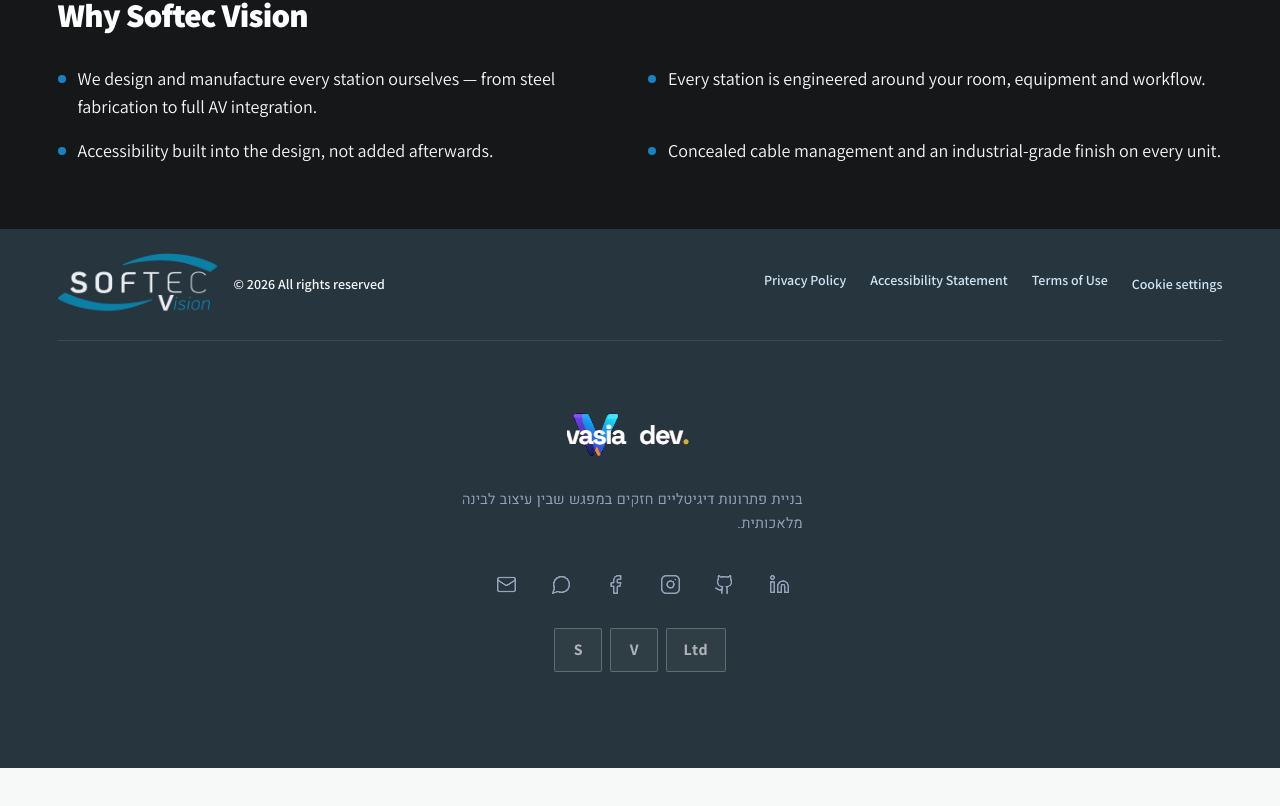
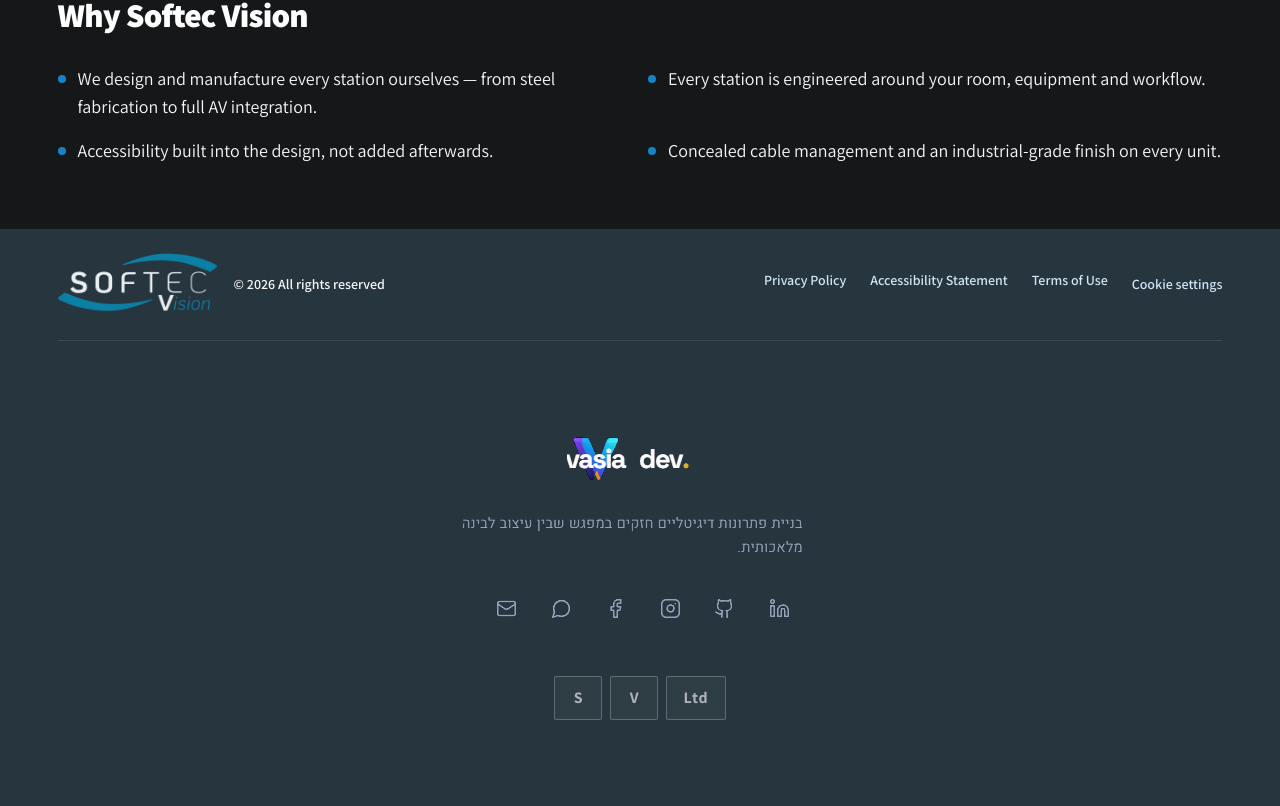
Before and after one commit to ward3107/softec-vision, a Next.js app in the folder web/: page /en/about in a window 1280 px wide. Shown: the part 927-1733 px from the top of the page. Before the commit the page ends 1695 px from the top, so only its background shows below. Built offline with nearby package versions, Linux system fonts and the light colour scheme; no server answers.

Commit message:
fix: use transparent readable creator signature with all contact links

```diff
--- a/web/src/components/CreatorSignature.tsx
+++ b/web/src/components/CreatorSignature.tsx
@@ -1,52 +1 @@
-import Image from 'next/image';
-
-const externalLinkProps = {
-  target: '_blank',
-  rel: 'noopener noreferrer'
-} as const;
-
-/** Waseem's permanent creator mark, using the supplied artwork intact. */
-export default function CreatorSignature() {
-  return (
-    <div className="relative w-full max-w-[320px] sm:max-w-[373px]" dir="ltr">
-      <Image
-        src="/brand/vasia-dev-signature.png"
-        alt="Vasia dev. — digital solutions, branding and website design"
-        width={373}
-        height={259}
-        sizes="(max-width: 480px) min(320px, calc(100vw - 72px)), 373px"
-        className="h-auto w-full"
-      />
-
-      <a
-        href="https://www.vasia.dev/"
-        {...externalLinkProps}
-        className="absolute left-[27%] top-[15%] h-[31%] w-[46%] rounded focus-visible:outline-white"
-        aria-label="Open the Vasia dev. website"
-      />
-      <a
-        href="mailto:vasyaward@gmail.com"
-        className="absolute bottom-[3%] left-0 h-[22%] w-1/6 rounded focus-visible:outline-white"
-        aria-label="Email Vasia dev."
-      />
-      <a
-        href="https://wa.me/972544742520"
-        {...externalLinkProps}
-        className="absolute bottom-[3%] left-1/6 h-[22%] w-1/6 rounded focus-visible:outline-white"
-        aria-label="Message Vasia dev. on WhatsApp"
-      />
-      <a
-        href="https://github.com/ward3107"
-        {...externalLinkProps}
-        className="absolute bottom-[3%] left-2/3 h-[22%] w-1/6 rounded focus-visible:outline-white"
-        aria-label="Open Waseem's GitHub profile"
-      />
-      <a
-        href="https://www.linkedin.com/in/waseem-abu-akel-334486374/"
-        {...externalLinkProps}
-        className="absolute bottom-[3%] left-5/6 h-[22%] w-1/6 rounded focus-visible:outline-white"
-        aria-label="Open Waseem's LinkedIn profile"
-      />
-    </div>
-  );
-}
+export { default } from './VasiaSignature';
--- /dev/null
+++ b/web/src/components/VasiaSignature.module.css
@@ -0,0 +1,56 @@
+/* Original transparent artwork; tone follows the footer surface, not the logo backdrop. */
+.signature {
+  position: relative;
+  display: block;
+  flex: 0 0 auto;
+  width: 373px;
+  max-width: calc(100% - 32px);
+  margin: 24px auto;
+  padding: 0;
+  border: 0;
+  background: transparent;
+  box-shadow: none;
+  direction: ltr;
+  isolation: isolate;
+}
+.signature .artwork {
+  display: block;
+  width: 100%;
+  max-width: 100%;
+  height: auto;
+  margin: 0;
+  filter: invert(1) hue-rotate(180deg) brightness(.8);
+}
+.signature[data-tone="dark"] .artwork,
+:global(.dark) .signature[data-tone="auto"] .artwork,
+:global(.dark-mode) .signature[data-tone="auto"] .artwork,
+:global([data-theme="dark"]) .signature[data-tone="auto"] .artwork {
+  filter: none;
+}
+.signature .link {
+  position: absolute;
+  display: block;
+  padding: 0;
+  margin: 0;
+  border: 0;
+  border-radius: 6px;
+  min-width: 0;
+  min-height: 0;
+  background: transparent;
+  box-shadow: none;
+  transform: none;
+}
+.signature .link:hover { background: rgb(128 128 128 / .14); }
+.signature .link:focus-visible { outline: 3px solid #0787a0; outline-offset: 2px; }
+.signature[data-tone="dark"] .link:focus-visible,
+:global(.dark) .signature .link:focus-visible,
+:global(.dark-mode) .signature .link:focus-visible,
+:global([data-theme="dark"]) .signature .link:focus-visible { outline-color: #70e1ed; }
+.signature .website { left: 27%; top: 15%; width: 46%; height: 31%; }
+.signature .social { top: 77%; width: 14.5%; height: 21%; }
+.signature .email { left: 6.3%; }
+.signature .whatsapp { left: 20.9%; }
+.signature .facebook { left: 35.4%; }
+.signature .instagram { left: 50.2%; }
+.signature .github { left: 64.6%; }
+.signature .linkedin { left: 79.3%; }
--- /dev/null
+++ b/web/src/components/VasiaSignature.tsx
@@ -0,0 +1,20 @@
+import React from 'react';
+import styles from './VasiaSignature.module.css';
+
+/** Canonical owner signature: keep the supplied artwork transparent and all seven links active. */
+export default function VasiaSignature({ tone = 'dark' }: { tone?: 'auto' | 'light' | 'dark' }) {
+  return (
+    <React.Fragment>
+      <nav className={styles.signature} data-vasia-signature data-tone={tone} dir="ltr" aria-label="vasia dev. — website and contact links">
+        <img className={styles.artwork} src="/brand/vasia-dev-signature.png" width={373} height={259} alt="vasia dev. — digital solutions, branding and website design" loading="lazy" decoding="async" />
+        <a className={`${styles.link} ${styles.website}`} href="https://www.vasia.dev/" target="_blank" rel="noopener noreferrer" aria-label="vasia dev. — Website" title="vasia dev. — Website" />
+        <a className={`${styles.link} ${styles.email} ${styles.social}`} href="mailto:wasya92@gmail.com" aria-label="vasia dev. — Email" title="vasia dev. — Email" />
+        <a className={`${styles.link} ${styles.whatsapp} ${styles.social}`} href="https://wa.me/972534260632" target="_blank" rel="noopener noreferrer" aria-label="vasia dev. — WhatsApp" title="vasia dev. — WhatsApp" />
+        <a className={`${styles.link} ${styles.facebook} ${styles.social}`} href="https://www.facebook.com/profile.php?id=61594997720112" target="_blank" rel="noopener noreferrer" aria-label="vasia dev. — Facebook" title="vasia dev. — Facebook" />
+        <a className={`${styles.link} ${styles.instagram} ${styles.social}`} href="https://www.instagram.com/vasia.dev/" target="_blank" rel="noopener noreferrer" aria-label="vasia dev. — Instagram" title="vasia dev. — Instagram" />
+        <a className={`${styles.link} ${styles.github} ${styles.social}`} href="https://github.com/ward3107" target="_blank" rel="noopener noreferrer" aria-label="vasia dev. — GitHub" title="vasia dev. — GitHub" />
+        <a className={`${styles.link} ${styles.linkedin} ${styles.social}`} href="https://www.linkedin.com/in/waseem-abu-akel-334486374/" target="_blank" rel="noopener noreferrer" aria-label="vasia dev. — LinkedIn" title="vasia dev. — LinkedIn" />
+      </nav>
+    </React.Fragment>
+  );
+}
```
